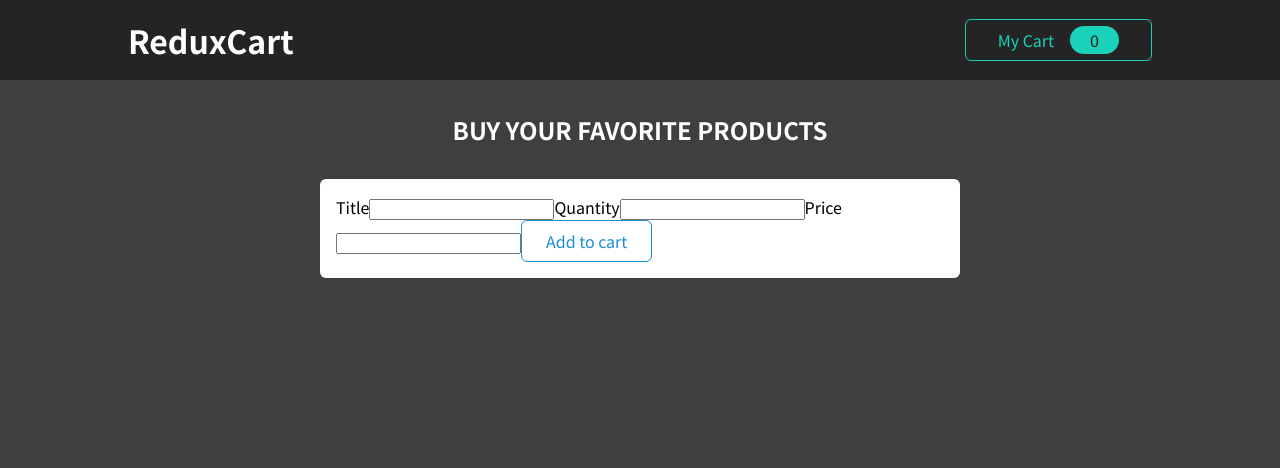
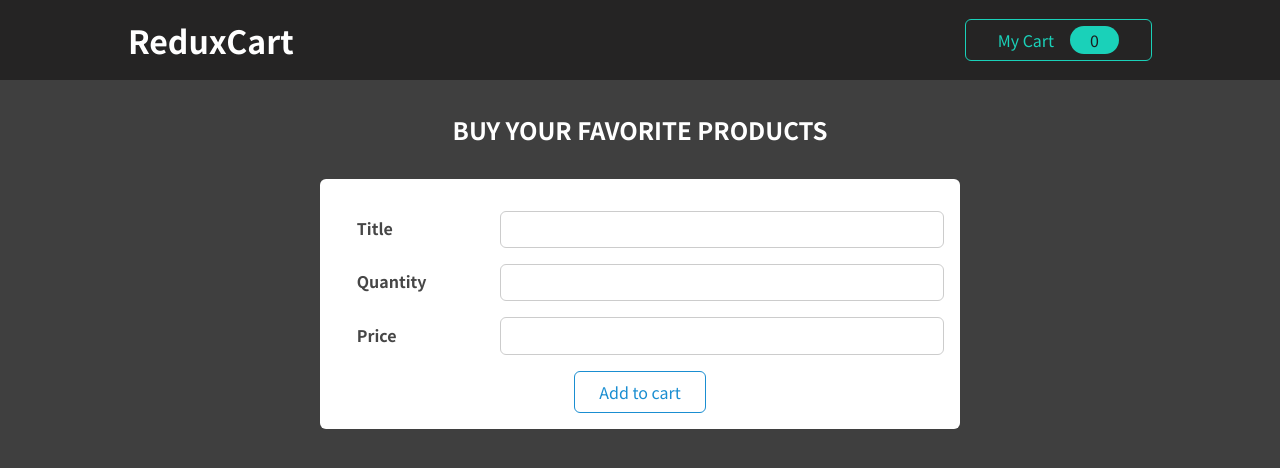
Before and after one commit to ogedengbewisdom/advanceRedux, a React (Create React App) app: page / in a window 1280 px wide. Shown: the top 468 px of the page. Built offline with nearby package versions, Linux system fonts and the light colour scheme.

Commit message:
use react hook to for state managemet

```diff
--- a/src/components/Shop/ProductItem.js
+++ b/src/components/Shop/ProductItem.js
@@ -37,30 +37,30 @@ if (titleIsvalid && quantityIsvalid && priceIsvalid ) {
 
   return (
     <li className={classes.item}>
+       <div className={classes.formControls}>
       <Card>
 
         <form onSubmit={submitHandler}>
-          <label>Title</label>
-          <input type='text' onChange={titleChangeHandler} value={title}></input>
 
-          <label>Quantity</label>
-          <input type='number' onChange={quantityChangeHandler} value={quantity}></input>
+            <div className={classes.formControl}>
+              <label>Title</label>
+              <input type='text' onChange={titleChangeHandler} value={title}></input>
+            </div>
+            <div className={classes.formControl}>
+              <label>Quantity</label>
+              <input type='number' onChange={quantityChangeHandler} value={quantity}></input>
+            </div>
+            <div className={classes.formControl}>
+              <label>Price</label>
+              <input type='number' onChange={priceChangeHandler} value={price}></input>
+            </div>
 
-          <label>Price</label>
-          <input type='number' onChange={priceChangeHandler} value={price}></input>
-
+         <div className={classes.buton}>
           <button disabled={!formIsvalid}>Add to cart</button>
+          </div>
         </form>
-
-        {/* <header>
-          <h3>{title}</h3>
-          <div className={classes.price}>${price.toFixed(2)}</div>
-        </header>
-        <p>{description}</p>
-        <div className={classes.actions}>
-          <button  onClick={addToCartHandler}>Add to Cart</button>
-        </div> */}
       </Card>
+      </div>
     </li>
   );
 };
```
